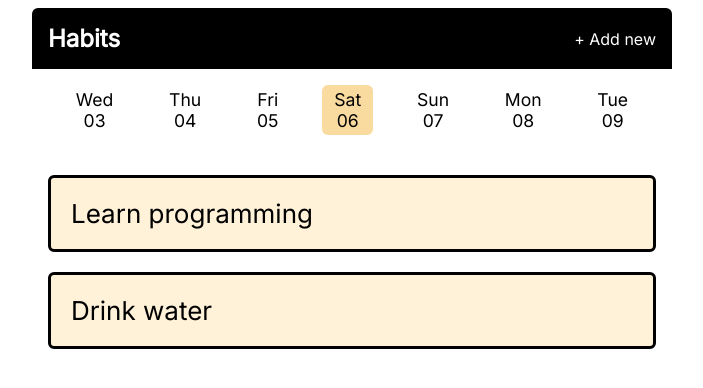
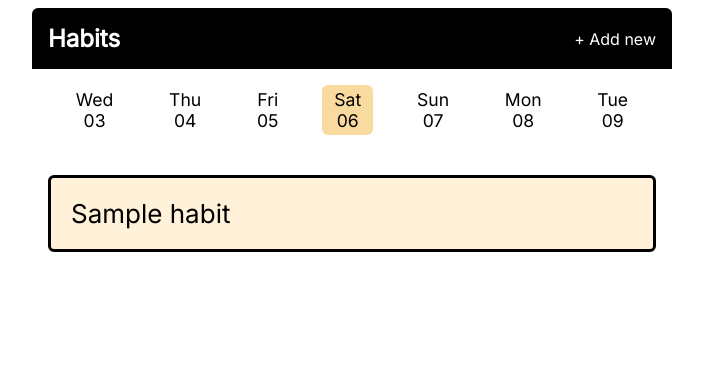
Before and after one commit to Kane-Lee/habit_tracker_ky, a Flask app: page / in a window 1280 px wide. Shown: the top 388 px of the page, without its empty margins (288-991 px from the left). Run offline with Flask 3, Linux system fonts and the light colour scheme; a database or web service that is not in the repository returns one stand-in record (values such as "Sample title").

Commit message:
fix code

```diff
--- a/app.py
+++ b/app.py
@@ -1,65 +1,17 @@
-import datetime
-from collections import defaultdict
-from flask import Flask, render_template, request, redirect, url_for
+import os
+from routes import pages
+from flask import Flask, request
+from pymongo import MongoClient
+from dotenv import load_dotenv
+import certifi
 
+load_dotenv()
 
-app = Flask(__name__)
-habits = ["Learn programming", "Drink water"]
-completions = defaultdict(list)
+def create_app():
+    app = Flask(__name__)
+    client = MongoClient(os.environ.get("MONGODB_URI"), tlsCAFile=certifi.where())
+    app.db = client.get_default_database()
 
+    app.register_blueprint(pages)
 
-@app.context_processor
-def add_calc_date_range():
-    def date_range(start: datetime.date):
-        dates = [start + datetime.timedelta(days=diff) for diff in range(-3,4)]
-        return dates
-
-    return {"date_range": date_range}
-
-
-@app.route("/")
-def index():
-    print("          ***** index() called *****")
-    date_str = request.args.get("date")
-    # 쿼리문에 날짜가 있을 경우 date_str로 받음
-    if date_str:
-        selected_date = datetime.date.fromisoformat(date_str)
-        print(f"          ***** selected date is {selected_date}")
-    else:
-        selected_date = datetime.date.today()
-        print("          ***** no date selected so selected date is today")
-        # 그냥 홈으로 들어오면 오늘 selected date는 오늘, 날짜를 선택하면 선택한 날짜로 선택
-
-    print(f"selected date is : {selected_date} and completed habit is : {completions[selected_date]}")
-    return render_template(
-        "index.html",
-        habits=habits,
-        selected_date=selected_date,
-        completions=completions[selected_date],
-        title="Habit Tracker - Home"
-        )
-
-
-@app.route("/add", methods=["GET", "POST"])
-def add_habit():
-    if request.method == "POST":
-        habit = request.form.get("habit")
-        habits.append(habit)
-    return render_template(
-        "add_habit.html",
-        title="Habit Tracker - Add Habit",
-        selected_date=datetime.date.today()
-    )
-
-@app.route("/complete", methods=["POST"])
-# @app.post("compelete") 라고 써도 동일함
-def complete():
-    print("          ***** complete() called *****")
-    date_string = request.form.get("date")
-    habit = request.form.get("habitName")
-    date = datetime.date.fromisoformat(date_string)
-    completions[date].append(habit)
-    print(f"          ***** selected habit is {habit} and selected date is {date}")
-    print(f"          ***** completions : {completions}")
-
-    return redirect(url_for("index", date=date_string))
+    return app
--- /dev/null
+++ b/routes.py
@@ -0,0 +1,69 @@
+import datetime
+import uuid
+from collections import defaultdict
+from flask import Blueprint, current_app, render_template, request, redirect, url_for
+
+pages = Blueprint("habits", __name__, template_folder="templates", static_folder="static")
+
+
+@pages.context_processor
+def add_calc_date_range():
+    def date_range(start: datetime.datetime):
+        dates = [start + datetime.timedelta(days=diff) for diff in range(-3,4)]
+        return dates
+
+    return {"date_range": date_range}
+
+def today_at_midnight():
+    today = datetime.datetime.today()
+    return datetime.datetime(today.year, today.month, today.day) # by default, time, min, sec are 0
+
+@pages.route("/")
+def index():
+    date_str = request.args.get("date")
+    if date_str:
+        selected_date = datetime.datetime.fromisoformat(date_str)
+    else:
+        selected_date = today_at_midnight()
+
+    habits_on_date = current_app.db.habits.find({"added":{"$lte": selected_date}})
+
+    completions = [
+        habit["habit"]
+        for habit in current_app.db.completions.find({"date": selected_date})
+    ]
+
+    return render_template(
+        "index.html",
+        habits=habits_on_date,
+        selected_date=selected_date,
+        completions=completions,
+        title="Habit Tracker - Home"
+        )
+
+
+@pages.route("/add", methods=["GET", "POST"])
+def add_habit():
+    today = today_at_midnight()
+
+    if request.form:
+        current_app.db.habits.insert_one(
+            {"_id":uuid.uuid4().hex, "added": today, "name": request.form.get("habit")}
+        )
+
+    return render_template(
+        "add_habit.html",
+        title="Habit Tracker - Add Habit",
+        selected_date=today
+    )
+
+@pages.route("/complete", methods=["POST"])
+# @app.post("compelete") 라고 써도 동일함
+def complete():
+    date_string = request.form.get("date")
+    habit = request.form.get("habitId")
+    date = datetime.datetime.fromisoformat(date_string)
+    current_app.db.completions.insert_one({"date": date, "habit": habit})
+
+
+    return redirect(url_for("habits.index", date=date_string))
--- a/templates/index.html
+++ b/templates/index.html
@@ -3,11 +3,11 @@
 {% block main_content %}
     <section class="habit-list">
     {% for habit in habits %}
-        {% set completed = habit in completions %}
+        {% set completed = habit["_id"] in completions %}
         {% if completed %}
         <div class="habit completed">
             <p class="habit__name">
-                {{ habit }}
+                {{ habit["name"] }}
             </p>
             <svg class="habit__icon" xmlns="http://www.w3.org/2000/svg" viewBox="0 0 20 20" fill="currentColor">
                 <path fill-rule="evenodd" d="M10 18a8 8 0 100-16 8 8 0 000 16zm3.707-9.293a1 1 0 00-1.414-1.414L9 10.586 7.707 9.293a1 1 0 00-1.414 1.414l2 2a1 1 0 001.414 0l4-4z" clip-rule="evenodd" />
@@ -15,11 +15,11 @@
         </div>
         {% else %}
          <div class="habit">
-            <form method="POST" class="habit__form" action="{{ url_for('complete') }}">
-                <input type="hidden" name="habitName" value="{{ habit }}" />
+            <form method="POST" class="habit__form" action="{{ url_for('habits.complete') }}">
+                <input type="hidden" name="habitId" value="{{ habit['_id'] }}" />
                 <input type="hidden" name="date" value="{{ selected_date }}" />
                 <button type="submit" class="habit__button">
-                    {{ habit }}
+                    {{ habit["name"] }}
                 </button>
             </form>
          </div>
--- a/templates/layout.html
+++ b/templates/layout.html
@@ -13,9 +13,9 @@
 
     <body>
         <header class="header">
-            <h1 class="header__logo"><a href="{{ url_for('index') }}" class="header__link">Habits</a></h1>
+            <h1 class="header__logo"><a href="{{ url_for('habits.index') }}" class="header__link">Habits</a></h1>
             {% if "add" not in request.endpoint %}
-                <a href="{{ url_for('add_habit') }}" class="header__link">+ Add new </a>
+                <a href="{{ url_for('habits.add_habit') }}" class="header__link">+ Add new </a>
             {% endif %}
         </header>
 
@@ -25,7 +25,7 @@
                     <a
                         class="dates__link {{ 'dates__link--current' if loop.index0 == 3 else '' }}"
                         {# index == 3이면 dates__link--current라는 class 추가 #}
-                        href="{{ url_for('index', date=date) }}"
+                        href="{{ url_for('habits.index', date=date) }}"
                     >
                         <time class="date" datetime="{{ date }}">
                             <span>{{ date.strftime("%a") }}</span>
```
Also changed, not shown: 2 other files.
